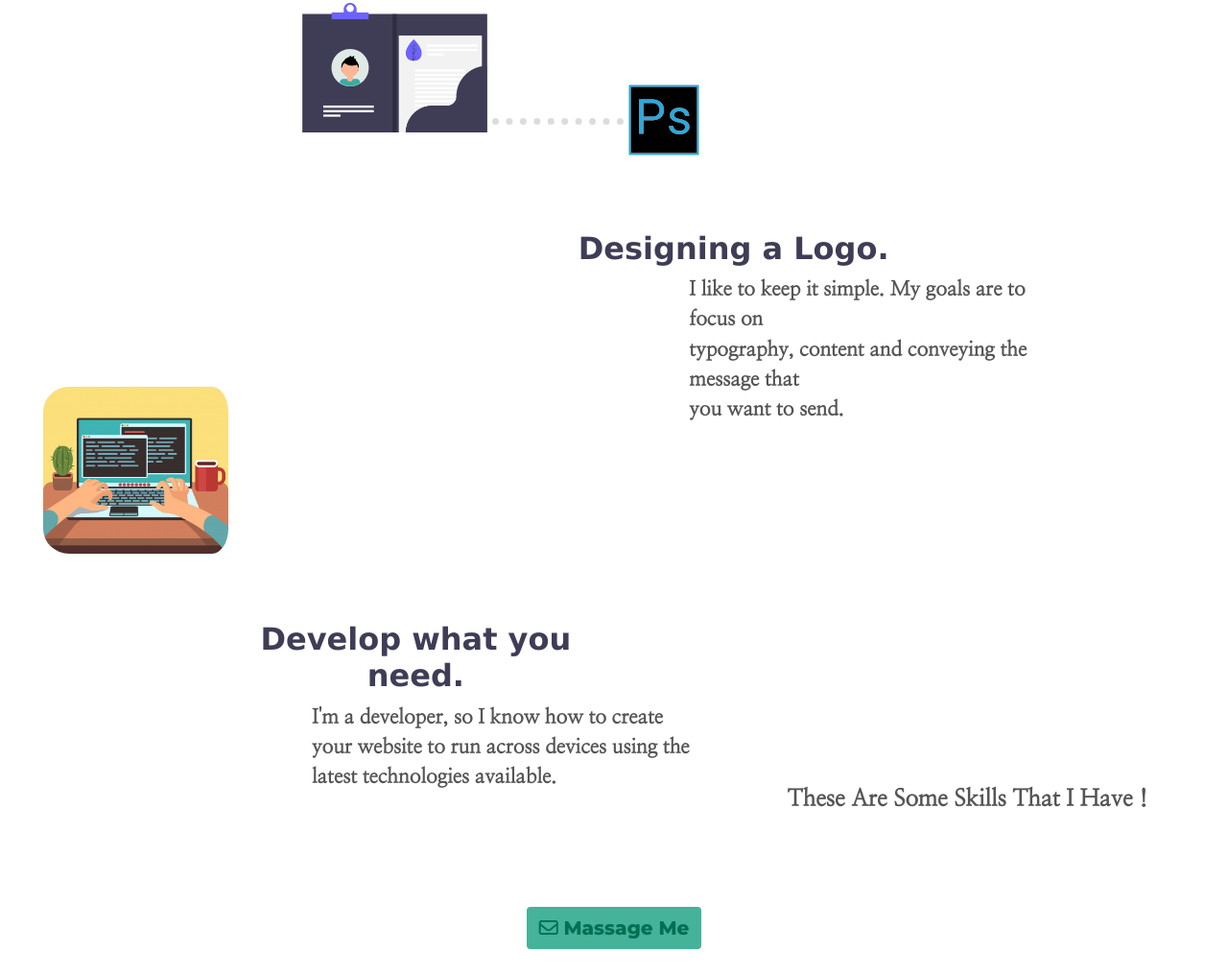
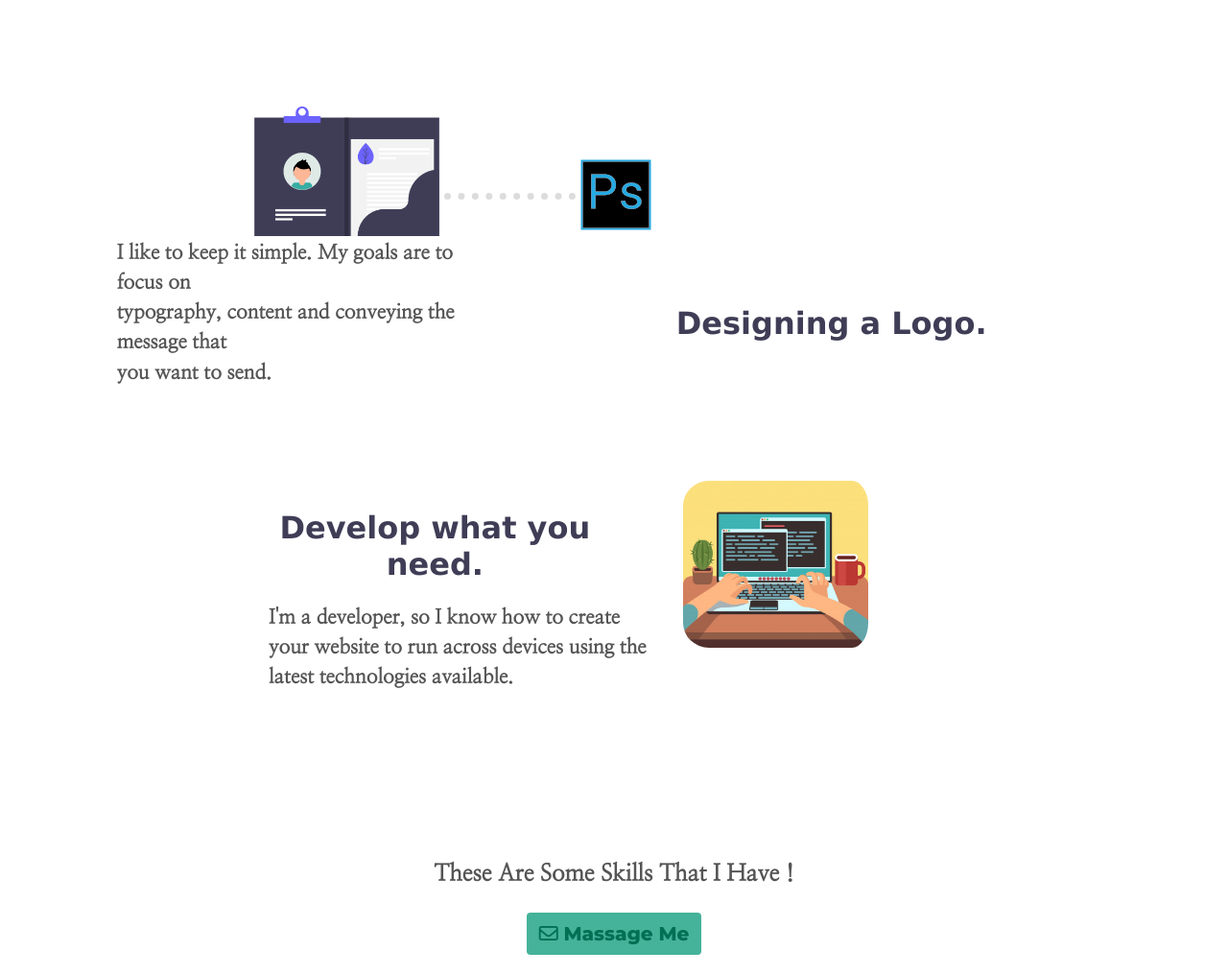
Before and after one commit to ardavangharebaghi/Ardavan-, a plain HTML site: page index.html in a window 1280 px wide. Shown: the part 1778-2794 px from the top of the page at 96% size. Drawn offline with nearby package versions, Linux system fonts and the light colour scheme; a web font is replaced by a local one.

Commit message:
Add files via upload

```diff
--- a/CSS/styles.css
+++ b/CSS/styles.css
@@ -30,7 +30,7 @@ h1 {
   color: #45b29a;
   height: 70px;
   margin: 0;
-  padding-top: 150px;
+  padding-top: 50px;
 }
 
 h2 {
@@ -50,7 +50,7 @@ h3 {
 .logo-move{
 padding-left: 5px;
 float: left;
-margin-top: 85px;
+margin-top: 115px;
 }
 
 .logo-move2{
@@ -62,7 +62,7 @@ margin-top: 50px;
 
 .logo-hr{
 float: left;
-margin-top: 120px;
+margin-top: 150px;
 }
 
 .logo-hr2{
@@ -71,7 +71,7 @@ margin-top: 120px;
 }
 
 .logo{
-  margin-top: 100px;
+  margin-top: 70px;
   margin-bottom: 500px;
 }
 
@@ -83,7 +83,7 @@ margin-top: 120px;
   font-family: 'Nanum Myeongjo', serif;
   text-align: left;
   float: right;
-  margin-right: 150px;
+  margin-right: 120px;
 }
 .logo-p2{
   line-height: 1.5;
@@ -93,39 +93,43 @@ margin-top: 120px;
   font-family: 'Nanum Myeongjo', serif;
   text-align: left;
   float: left;
-  margin-left: 310px;
+  margin-left: 265px;
 }
 
 .logo-text{
   font-size: 2em;
   font-weight: bold;
   font-family: verdana ,serif;
-  margin-right: 302px;
   margin-top: 70px;
   text-align: center;
   float: right;
+  margin-right: 200px;
+  margin-bottom: 20px;
 }
 
 .logo-text2{
   font-size: 2em;
   font-weight: bold;
   font-family: verdana ,serif;
-  margin-left: 220px;
-  margin-top: 70px;
+  margin-left: 240px;
+  margin-top: 50px;
+  margin-bottom: 20px;
   text-align: center;
   float: left;
 }
 
 .logo-img{
-  margin-left: 300px;
+  margin-left: 250px;
+  margin-top: 60px;
   padding-right: 5px;
   float: left;
 }
 
 .logo-img2{
-  margin-right: 450px;
+  margin-right: 360px;
   padding-left: 5px;
   float: right;
+  margin-top: 20px;
 }
 
 .footerardavan{
@@ -153,7 +157,7 @@ margin-top: 120px;
 .btn{
   background-color: #45b29a;
   font-size: 20px;
-  margin-bottom: 30px;
+  margin-bottom: 50px;
 }
 
 .game-a{
@@ -179,16 +183,18 @@ margin-top: 120px;
 
 .heading {
   text-align: center;
-  position: absolute;
-  right: 850px;
   font-size: 130%;
   font-weight: 500;
   font-family: verdana, serif;
   color: #45b29a;
-  padding: 0;
   margin-top: 90px;
-  margin-right: 20px;
-  margin-bottom: 0;
+}
+
+.extera{
+position: absolute;
+right: 680px;
+padding: 0;
+margin-bottom: 0;
 }
 
 .explaning {
--- a/index.html
+++ b/index.html
@@ -6,8 +6,8 @@
   <title>$Ardavan$</title>
   <!-- Boot Strap -->
   <script src="https://code.jquery.com/jquery-3.4.1.slim.min.js" integrity="sha384-J6qa4849blE2+poT4WnyKhv5vZF5SrPo0iEjwBvKU7imGFAV0wwj1yYfoRSJoZ+n" crossorigin="anonymous"></script>
-<script src="https://cdn.jsdelivr.net/npm/popper.js@1.16.0/dist/umd/popper.min.js" integrity="sha384-Q6E9RHvbIyZFJoft+2mJbHaEWldlvI9IOYy5n3zV9zzTtmI3UksdQRVvoxMfooAo" crossorigin="anonymous"></script>
-<script src="https://stackpath.bootstrapcdn.com/bootstrap/4.4.1/js/bootstrap.min.js" integrity="sha384-wfSDF2E50Y2D1uUdj0O3uMBJnjuUD4Ih7YwaYd1iqfktj0Uod8GCExl3Og8ifwB6" crossorigin="anonymous"></script>
+  <script src="https://cdn.jsdelivr.net/npm/popper.js@1.16.0/dist/umd/popper.min.js" integrity="sha384-Q6E9RHvbIyZFJoft+2mJbHaEWldlvI9IOYy5n3zV9zzTtmI3UksdQRVvoxMfooAo" crossorigin="anonymous"></script>
+  <script src="https://stackpath.bootstrapcdn.com/bootstrap/4.4.1/js/bootstrap.min.js" integrity="sha384-wfSDF2E50Y2D1uUdj0O3uMBJnjuUD4Ih7YwaYd1iqfktj0Uod8GCExl3Og8ifwB6" crossorigin="anonymous"></script>
   <link rel="stylesheet" href="https://stackpath.bootstrapcdn.com/bootstrap/4.4.1/css/bootstrap.min.css" integrity="sha384-Vkoo8x4CGsO3+Hhxv8T/Q5PaXtkKtu6ug5TOeNV6gBiFeWPGFN9MuhOf23Q9Ifjh" crossorigin="anonymous">
   <!-- CSS -->
   <link rel="stylesheet" href="CSS/styles.css">
@@ -79,7 +79,7 @@
       </div>
       <!-- Contact -->
       <div class="contact-me">
-        <p class="explaning">These Are Some Skills That I Have !</p><br><br><br>
+        <p class="explaning">These Are Some Skills That I Have !</p>
         <button type="button" class="btn" name="button"><a class="contacta" href="Contact Me.html"><i class="far fa-envelope"></i> Massage Me</a></button>
       </div>
     </div>
```
